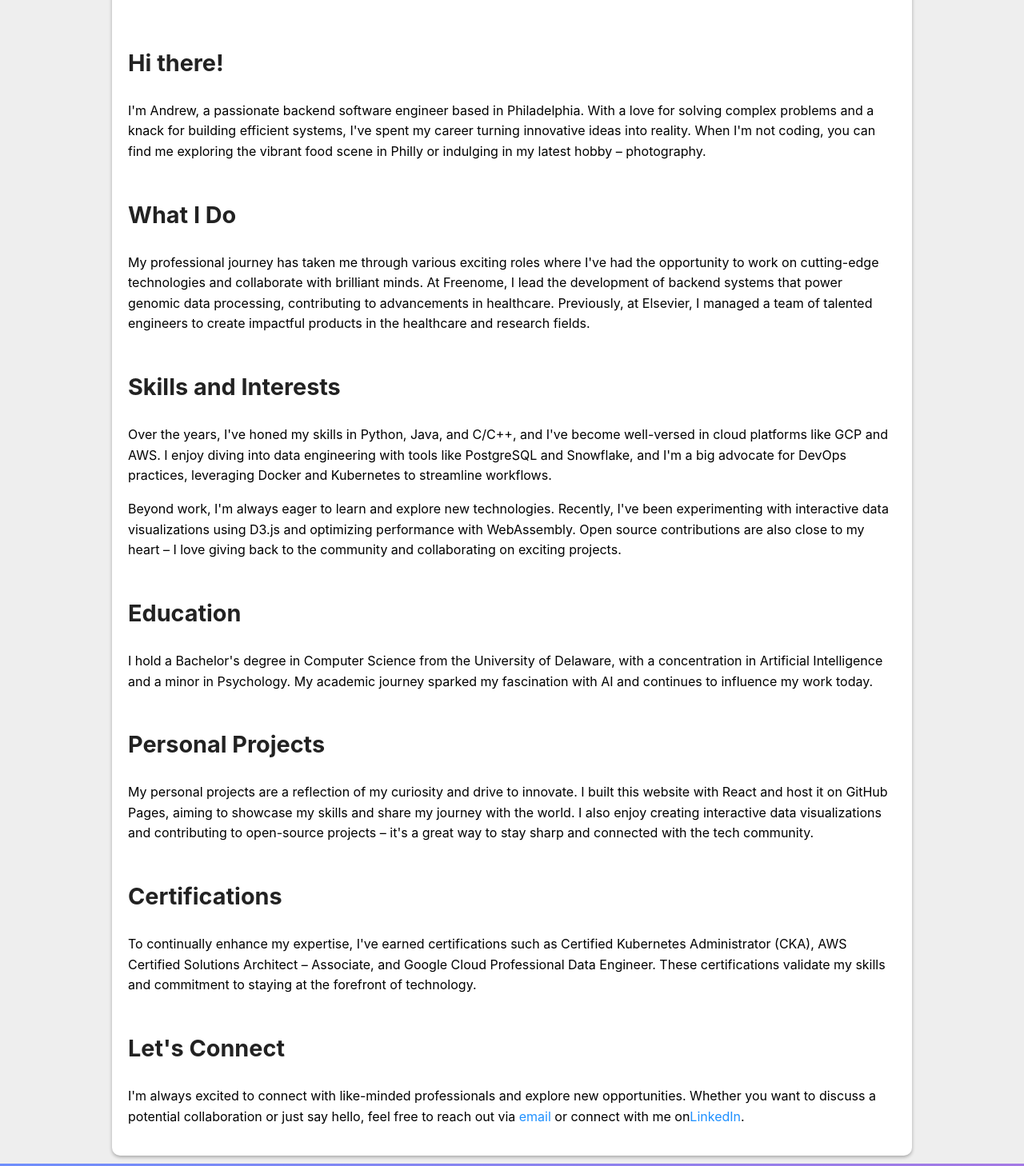
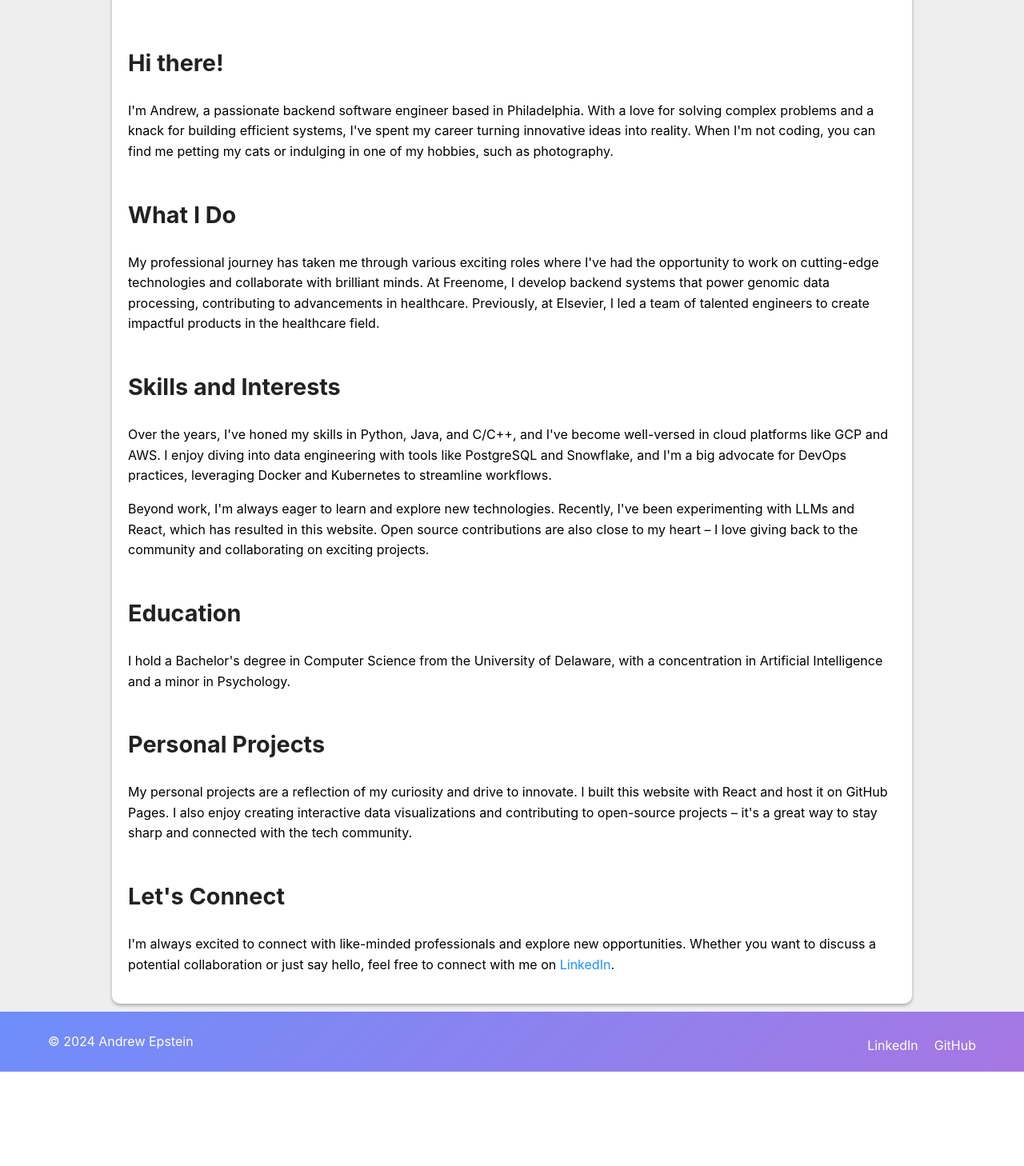
Before and after one commit to Eppie/eppie.github.io, a Next.js app: page /about in a window 1280 px wide. Shown: the part 192-1650 px from the top of the page at 80% size. After the commit the page ends 1532 px from the top, so only its background shows below. Built offline with nearby package versions, Linux system fonts and the light colour scheme.

Commit message:
Updated About page content

```diff
--- a/components/About.tsx
+++ b/components/About.tsx
@@ -12,8 +12,7 @@ const About: React.FC = () => {
           Philadelphia. With a love for solving complex problems and a knack for
           building efficient systems, I&apos;ve spent my career turning
           innovative ideas into reality. When I&apos;m not coding, you can find
-          me exploring the vibrant food scene in Philly or indulging in my
-          latest hobby – photography.
+          me petting my cats or indulging in one of my hobbies, such as photography.
         </p>
       </section>
       <section>
@@ -21,11 +20,11 @@ const About: React.FC = () => {
         <p>
           My professional journey has taken me through various exciting roles
           where I&apos;ve had the opportunity to work on cutting-edge
-          technologies and collaborate with brilliant minds. At Freenome, I lead
-          the development of backend systems that power genomic data processing,
+          technologies and collaborate with brilliant minds. At Freenome, I develop
+          backend systems that power genomic data processing,
           contributing to advancements in healthcare. Previously, at Elsevier, I
-          managed a team of talented engineers to create impactful products in
-          the healthcare and research fields.
+          led a team of talented engineers to create impactful products in
+          the healthcare field.
         </p>
       </section>
       <section>
@@ -39,11 +38,9 @@ const About: React.FC = () => {
         </p>
         <p>
           Beyond work, I&apos;m always eager to learn and explore new
-          technologies. Recently, I&apos;ve been experimenting with interactive
-          data visualizations using D3.js and optimizing performance with
-          WebAssembly. Open source contributions are also close to my heart – I
-          love giving back to the community and collaborating on exciting
-          projects.
+          technologies. Recently, I&apos;ve been experimenting with LLMs and React, which has resulted in this website.
+          Open source contributions are also close to my heart – I love giving back to the community
+          and collaborating on exciting projects.
         </p>
       </section>
       <section>
@@ -51,29 +48,17 @@ const About: React.FC = () => {
         <p>
           I hold a Bachelor&apos;s degree in Computer Science from the
           University of Delaware, with a concentration in Artificial
-          Intelligence and a minor in Psychology. My academic journey sparked my
-          fascination with AI and continues to influence my work today.
+          Intelligence and a minor in Psychology.
         </p>
       </section>
       <section>
         <h2>Personal Projects</h2>
         <p>
           My personal projects are a reflection of my curiosity and drive to
-          innovate. I built this website with React and host it on GitHub Pages,
-          aiming to showcase my skills and share my journey with the world. I
+          innovate. I built this website with React and host it on GitHub Pages. I
           also enjoy creating interactive data visualizations and contributing
           to open-source projects – it&apos;s a great way to stay sharp and
           connected with the tech community.
-        </p>
-      </section>
-      <section>
-        <h2>Certifications</h2>
-        <p>
-          To continually enhance my expertise, I&apos;ve earned certifications
-          such as Certified Kubernetes Administrator (CKA), AWS Certified
-          Solutions Architect – Associate, and Google Cloud Professional Data
-          Engineer. These certifications validate my skills and commitment to
-          staying at the forefront of technology.
         </p>
       </section>
       <section>
@@ -81,10 +66,8 @@ const About: React.FC = () => {
         <p>
           I&apos;m always excited to connect with like-minded professionals and
           explore new opportunities. Whether you want to discuss a potential
-          collaboration or just say hello, feel free to reach out via{' '}
-          <a href='mailto:your-email@example.com'>email</a> or connect with me
-          on
-          <a href='https://www.linkedin.com/in/your-linkedin/'>LinkedIn</a>.
+          collaboration or just say hello, feel free to connect with me
+          on <a href='https://www.linkedin.com/in/andrew-epstein/'>LinkedIn</a>.
         </p>
       </section>
     </div>
```
